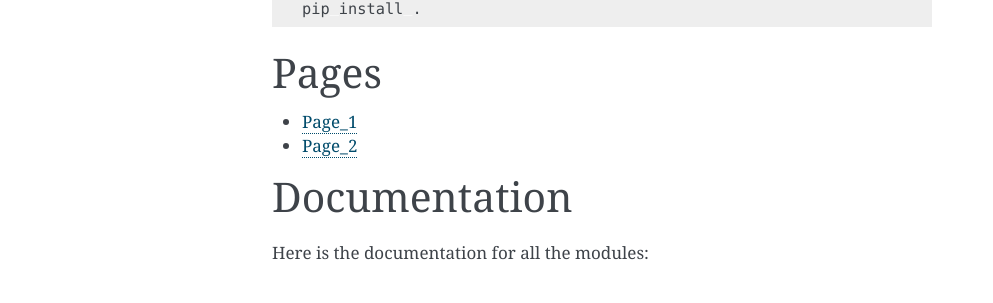
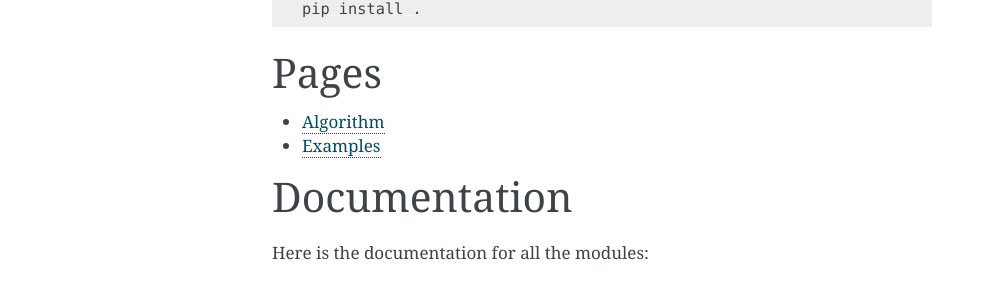
Before and after one commit to Professor-G/LineDetect, a Sphinx documentation site: the page built from docs/index.rst, in a window 1280 px wide. Shown: the part 452-755 px from the top of the page, without its empty margins (148-1141 px from the left). Built offline with Sphinx 7.4.7, drawn with Linux system fonts in a browser that asks for light colours; pages that are not in the unit, such as notebooks, are missing from menus.

```diff
--- a/docs/index.rst
+++ b/docs/index.rst
@@ -27,8 +27,8 @@ Pages
 .. toctree::
    :maxdepth: 1
 
-   source/Page_1
-   source/Page_2
+   source/Algorithm
+   source/Examples
 
 Documentation
 ==================
--- /dev/null
+++ b/docs/source/Algorithm.rst
@@ -0,0 +1,4 @@
+.. _Algorithm:
+
+Algorithm
+==================
--- a/docs/source/Page_2.rst
+++ b/docs/source/Examples.rst
@@ -1,4 +1,4 @@
-.. _Page_2:
+.. _Examples:
 
-Page_2
+Examples
 ===========
--- a/docs/source/Page_1.rst
+++ /dev/null
@@ -1,4 +0,0 @@
-.. _Page_1:
-
-Page_1
-==================
--- a/pyproject.toml
+++ b/pyproject.toml
@@ -1,3 +1,4 @@
 [build-system]
-requires = ["setuptools>=42", "wheel", "numpy", "astropy==5.0.3"]
+requires = ["setuptools>=42", "wheel", "numpy", "progress==1.6", "astropy==5.0.4", "scipy==1.7.3",
+"matplotlib==3.5.1", "pandas==1.4.2"]
 build-backend = "setuptools.build_meta"
--- a/requirements.txt
+++ b/requirements.txt
@@ -1 +1,6 @@
 numpy
+progress==1.6
+astropy==5.0.4
+scipy==1.7.3
+matplotlib==3.5.1
+pandas==1.4.2
--- a/setup.py
+++ b/setup.py
@@ -1,6 +1,6 @@
 # -*- coding: utf-8 -*-
 """
-Created on Fri June 6 3 16:40:44 2022
+Created on Sat Apr 1 13:46:47 2023
 
 @author: danielgodinez
 """
@@ -23,7 +23,7 @@ setup(
 		'Programming Language :: Python :: 3',
 ],
     packages=find_packages('.'),
-    install_requires = ['numpy'],
+    install_requires = ['numpy', 'progress', 'astropy', 'scipy', 'matplotlib', 'pandas']
     python_requires='>=3.7,<4',
     include_package_data=True,
     test_suite="nose.collector",
```
Also changed, not shown: 1 other file.
